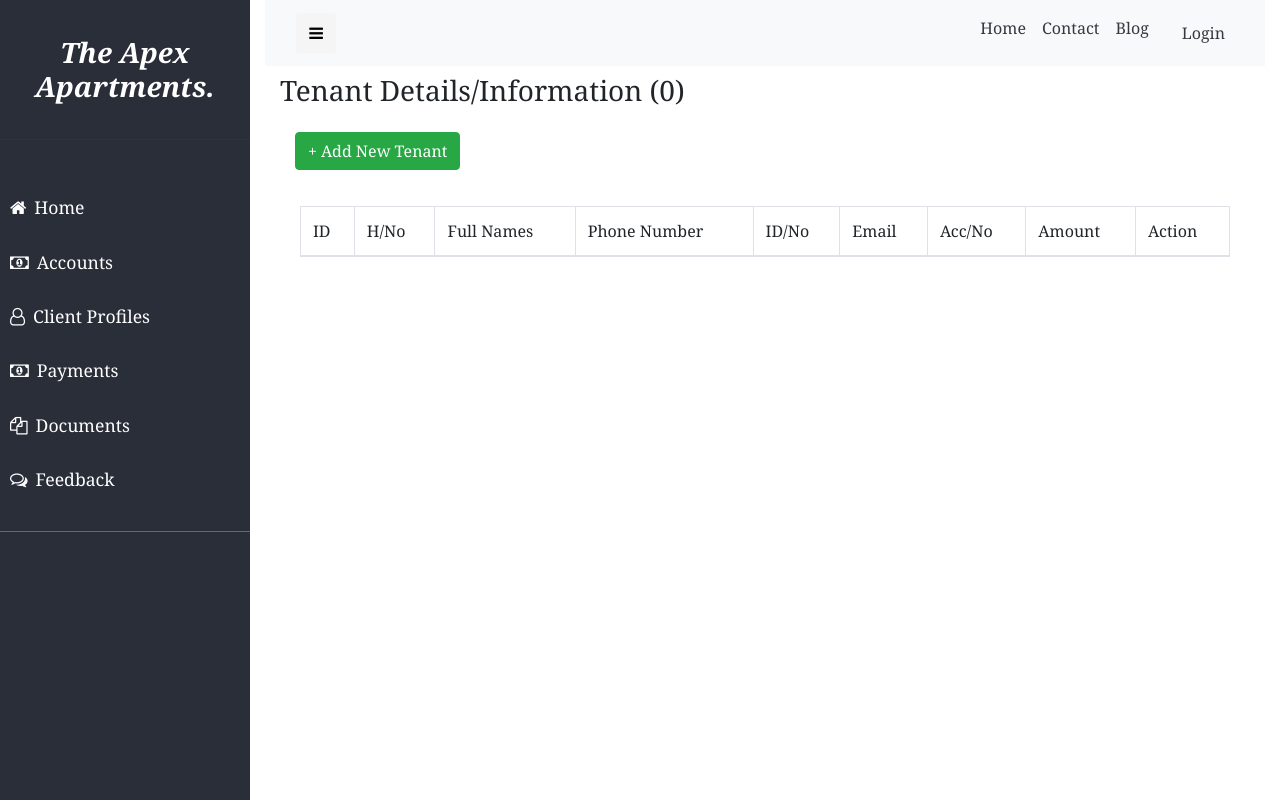
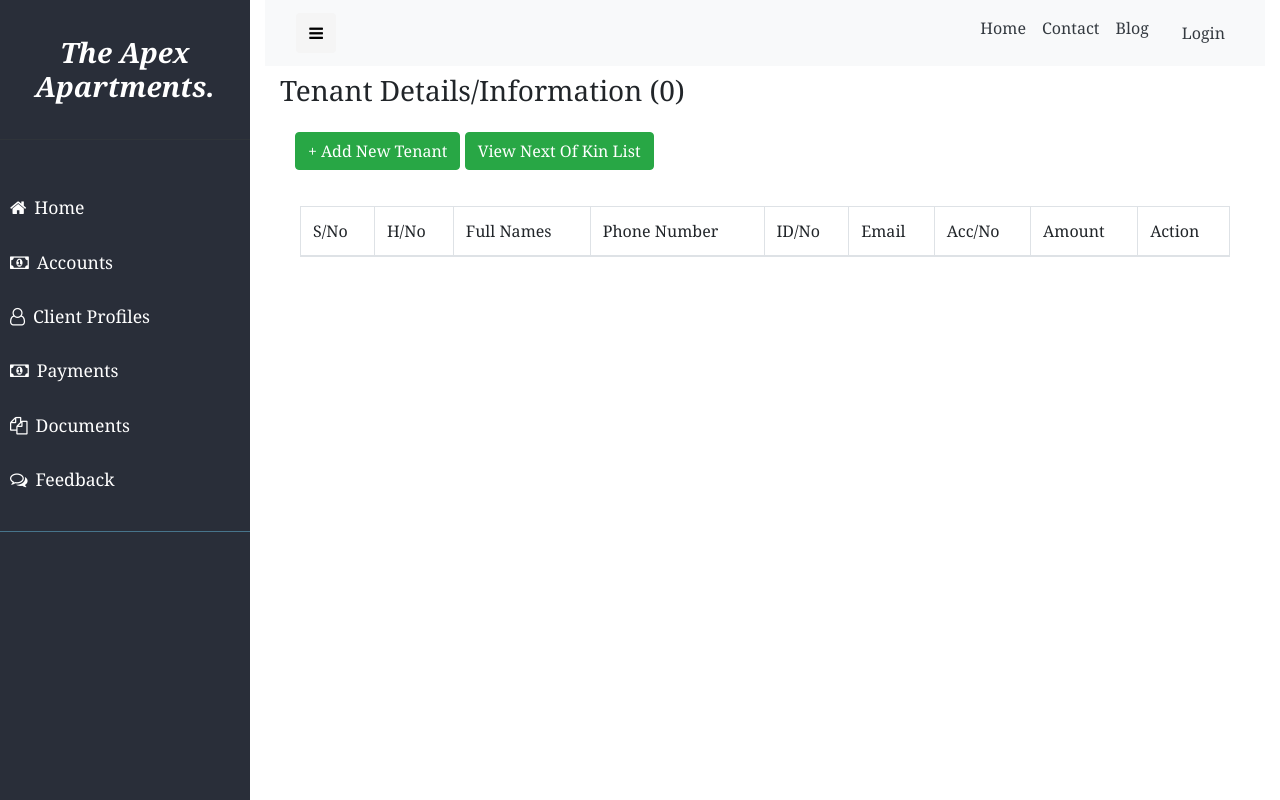
Before and after one commit to LarryNgugi/Real-Estate-Management-System, a Django app: page /staff/profile in a window 1280 px wide. Run offline with Django 3.2, Linux system fonts and the light colour scheme; parts of the project's set-up code (start-up, migrations or seed data) failed here and were passed over; some libraries are stand-ins or nearby versions.

Commit message:
Created Next Of Kin Form

```diff
--- a/apex/templates/apex/admin/NextOfKin.html
+++ b/apex/templates/apex/admin/NextOfKin.html
@@ -9,7 +9,7 @@
     <div class="col-lg-12 col-md-12 col-sm-12">
 
             <div class="row">
-                <h3 class="mt-2 "> Nex Of Kin Details/Information ({{ nextofkin_list|length }}) </h3>
+                <h3 class="mt-2 "> Next Of Kin Details/Information ({{ nextofkin_list|length }}) </h3>
 
             </div>
 
@@ -22,7 +22,7 @@
                     <thead>
                         <tr>
 
-                        <td>ID</td>
+                        <td>S/No</td>
                         <td>H/No</td>
                         <td>Full Names</td>
                         <td>Phone Number</td>
@@ -45,7 +45,6 @@
                         <td>{{nextofkin.phone_number}}</td>
                         <td>{{nextofkin.id_number}}</td>
                         <td>{{nextofkin.email }}</td>
-                        <td>{{nextofkin.amount}}</td>
 {#                        <td>#}
 {#                            <a href="{% url 'update_nextofkin' nextofkin.id %}" title="View Tenant" class="btn btn-success btn-sm">#}
 {#                                <i class="fa fa-eye" aria-hidden="true"></i>#}
--- a/apex/templates/apex/admin/layouts/admin-base.html
+++ b/apex/templates/apex/admin/layouts/admin-base.html
@@ -9,7 +9,7 @@
   <meta charset="UTF-8">
   <meta http-equiv="X-UA-Compatible" content="IE=edge">
   <meta name="viewport" content="width=device-width, initial-scale=1.0">
-  <title>The Apex Apartments</title>
+  <title>Hey | Welcome to Apex  </title>
 
   <link rel="stylesheet" href="https://stackpath.bootstrapcdn.com/bootstrap/4.1.3/css/bootstrap.min.css"
     integrity="sha384-MCw98/SFnGE8fJT3GXwEOngsV7Zt27NXFoaoApmYm81iuXoPkFOJwJ8ERdknLPMO" crossorigin="anonymous">
--- a/apex/templates/apex/admin/profile.html
+++ b/apex/templates/apex/admin/profile.html
@@ -17,6 +17,10 @@
             + Add New Tenant
             </a>
 
+             <a class="btn btn-success my-3 ml-auto" href="{% url 'nextOfKin' %}">
+            View Next Of Kin List
+            </a>
+
         <div class="row justify-content-right">
 
             <div class="card-body">
@@ -26,7 +30,7 @@
                     <thead>
                         <tr>
 
-                        <td>ID</td>
+                        <td>S/No</td>
                         <td>H/No</td>
                         <td>Full Names</td>
                         <td>Phone Number</td>
--- a/apex/templates/apex/admin/profile_form.html
+++ b/apex/templates/apex/admin/profile_form.html
@@ -57,7 +57,7 @@
 
             <div class="card-body">
 
-                <form action=" {% url 'nextOfKin_form' %} " method="POST" >
+                <form action="nextOfKin_form" method="POST">
                     {% csrf_token %}
 
                     {% for hidden in form.hidden_fields %}
--- a/apex/templates/apex/admin/update.html
+++ b/apex/templates/apex/admin/update.html
@@ -11,7 +11,7 @@
 
     <h3 class="mx-3 my-3 text-success">
         <i class=" fa fa-tags"></i>
-        {{ profile.account_number }} | {{ profile.house_number }} </h3>
+        {{ profile.name}} </h3>
 
     <div class="row justify-content-center">
 
@@ -21,7 +21,7 @@
 
                 <div class="row ">
 
-                    <h5>Update Tenant Details</h5>
+                    <h5>Update Tenant Details | {{ profile.house_number }}</h5>
 
                 </div>
             </div>
--- a/apex/urls.py
+++ b/apex/urls.py
@@ -26,8 +26,9 @@
     path('profile', views.profile, name='profile'),
     path('create/profile', views.saveProfile, name='save_form'),
     path('create/profile', views.saveNextOfKin, name='nextOfKin_form'),
-    # path('delete/profile <id>', views.deleteProfile, name='delete_profile')
-    path('update/profile/<pk>', ProfileUpdate.as_view(), name='update_profile')
+    # path('delete/profile <id>', views.deleteProfile, name='delete_profile'),
+    path('update/profile/<pk>', ProfileUpdate.as_view(), name='update_profile'),
+    path('nextofkin/profile', views.nextOfKin, name='nextOfKin'),
 
 
 ]
```
Also changed, not shown: apex/templates/apex/base.html (+4 -4 lines).
